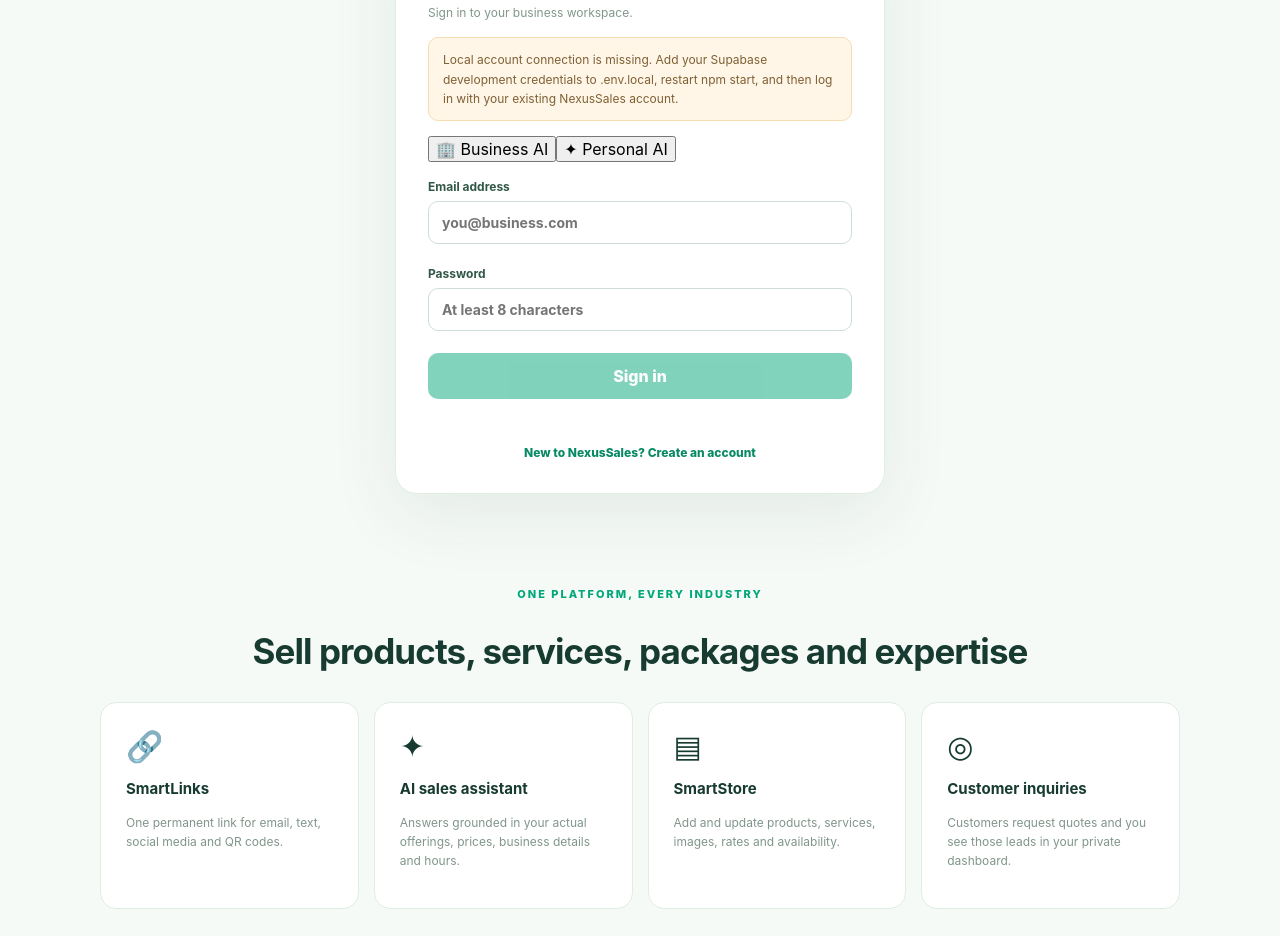
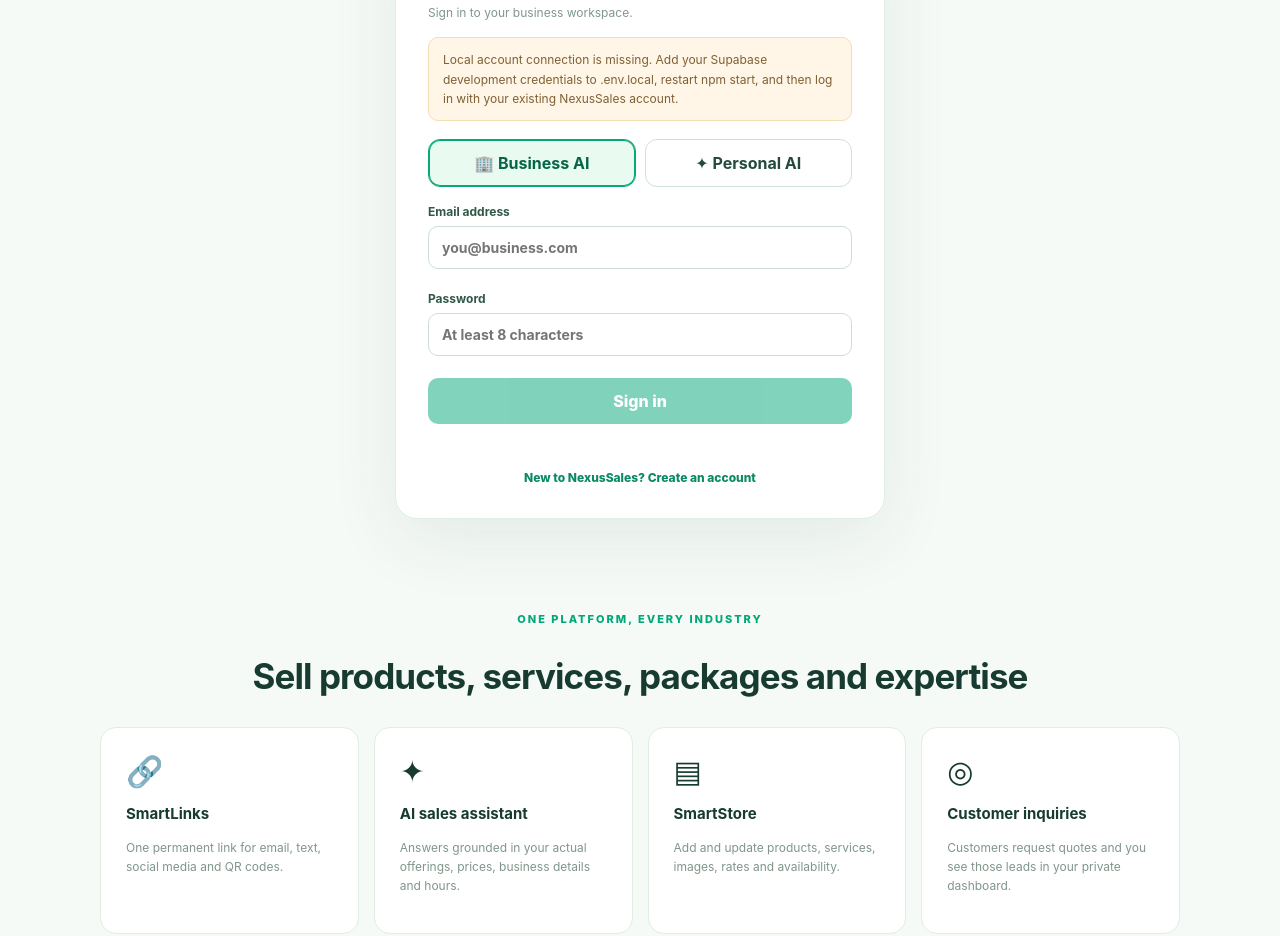
Before and after one commit to ValdemirJunior2020/ZaPZaP, a website: page index.html in a window 1280 px wide. Shown: the part 1417-2353 px from the top of the page. Drawn offline with Linux system fonts and the light colour scheme; no server answers.

Commit message:
style: accessible Personal and Business onboarding selector

```diff
--- a/business.css
+++ b/business.css
@@ -219,3 +219,9 @@
 .nx-cal-request strong,.nx-cal-request small{display:block}.nx-cal-request small{font-size:11px;color:#829589;margin-top:5px}
 @media(max-width:1060px){.nx-cal-layout{grid-template-columns:1fr}.nx-cal-side{position:static}}
 @media(max-width:600px){.nx-cal-summary{grid-template-columns:1fr 1fr}.nx-cal-summary>div:last-child{grid-column:span 2}.nx-cal-panel{padding:10px}.nx-cal-controls{justify-content:center}.nx-lead-tabs{display:flex;width:100%}.nx-lead-tabs button{flex:1}.nx-cal-form-actions button{flex:1}}
+
+/* Personal / business onboarding choices */
+.account-kind-picker{display:grid;grid-template-columns:repeat(2,minmax(0,1fr));gap:9px;margin:18px 0 14px}
+.account-kind-picker button{background:#fff;border:1px solid #cde3d5;color:#234a3d;border-radius:12px;padding:13px 10px;font:inherit;font-weight:750;cursor:pointer;text-align:center}
+.account-kind-picker button[aria-pressed="true"]{border-color:#08a978;background:#e9faf0;box-shadow:0 0 0 1px #08a978 inset;color:#076446}
+@media(max-width:470px){.account-kind-picker{grid-template-columns:1fr}}
```
